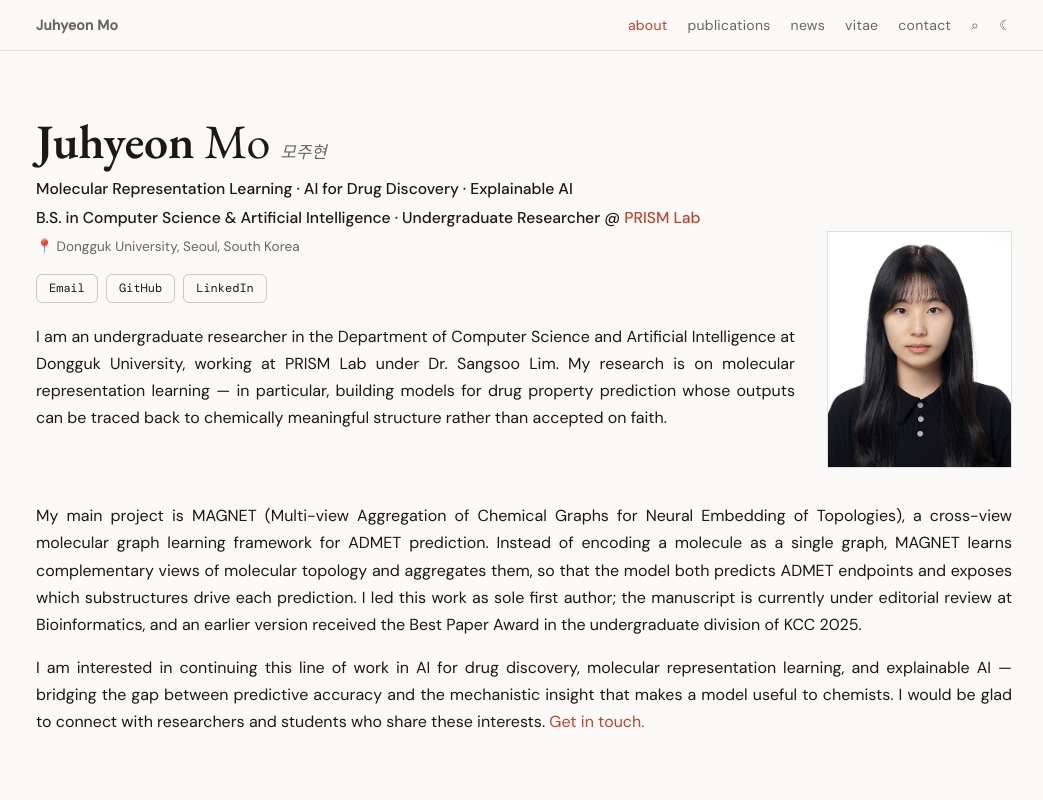
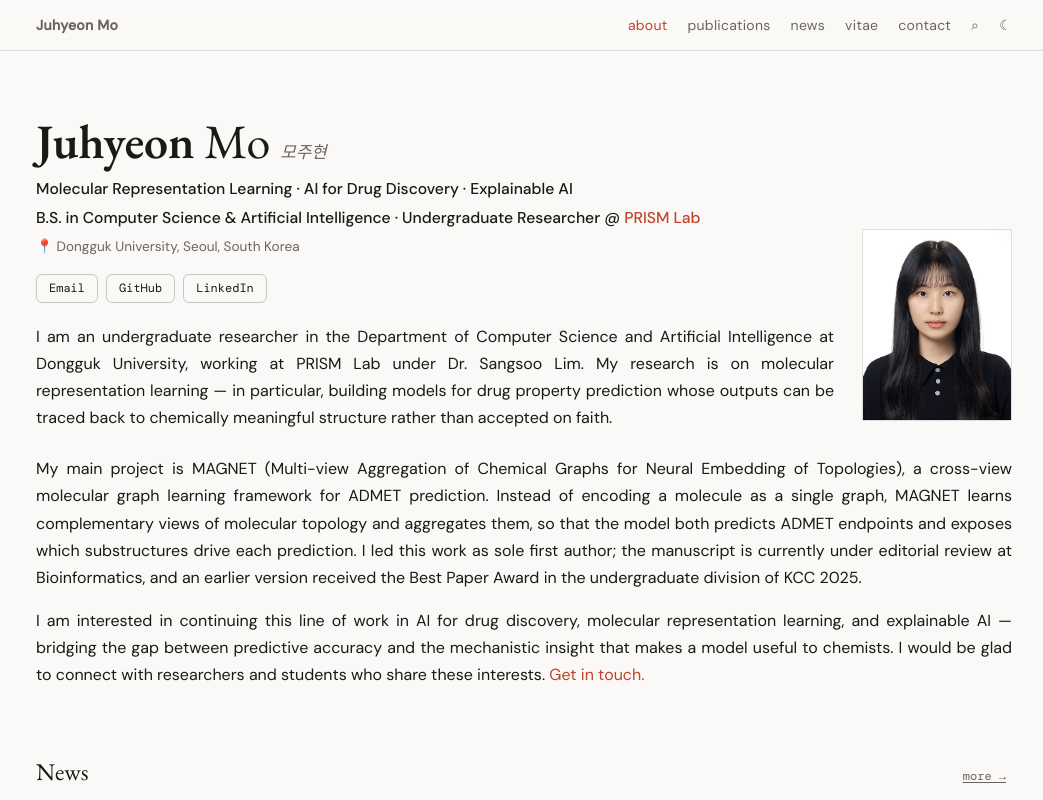
Before and after one commit to mo-juhyeon/mo-juhyeon.github.io, a React (Vite) app: page / in a window 1280 px wide. Shown: the top 800 px of the page, without its empty margins (116-1159 px from the left). Built offline with nearby package versions, Linux system fonts and the light colour scheme.

Commit message:
Shrink the portrait further

```diff
--- a/src/styles/index.css
+++ b/src/styles/index.css
@@ -409,8 +409,8 @@ main {
 .about-head { display: flow-root; }
 .portrait {
   display: block;
-  width: 155px;
-  max-width: 45vw;
+  width: 125px;
+  max-width: 38vw;
   margin: 14px 0;
   border: 1px solid var(--border);
   filter: grayscale(15%);
@@ -420,7 +420,7 @@ main {
 @media (min-width: 768px) {
   /* Photo floats to the right, starting just under the keyword line;
      standing / location / links / intro wrap beside it. */
-  .portrait { float: right; width: 185px; margin: 30px 0 14px 32px; }
+  .portrait { float: right; width: 150px; margin: 28px 0 14px 28px; }
 }
 .portrait-fallback {
   display: grid;
```
